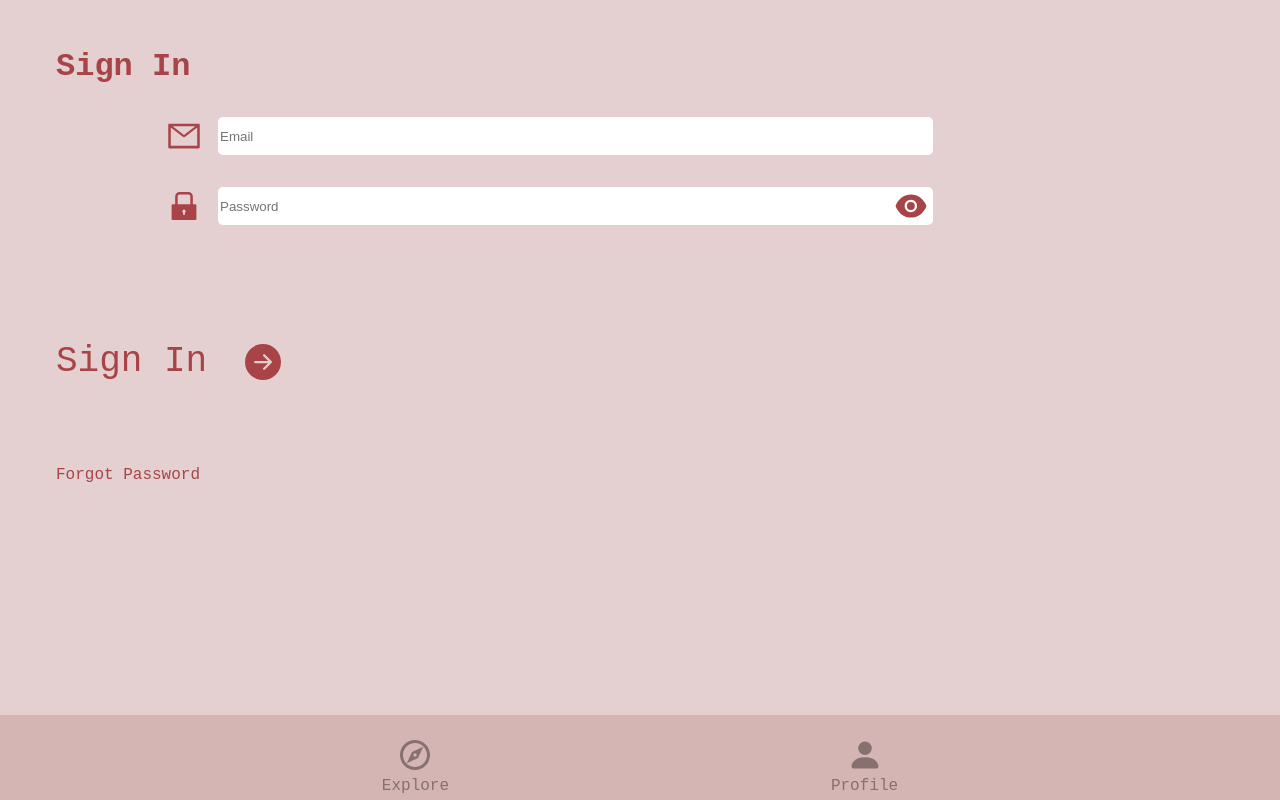
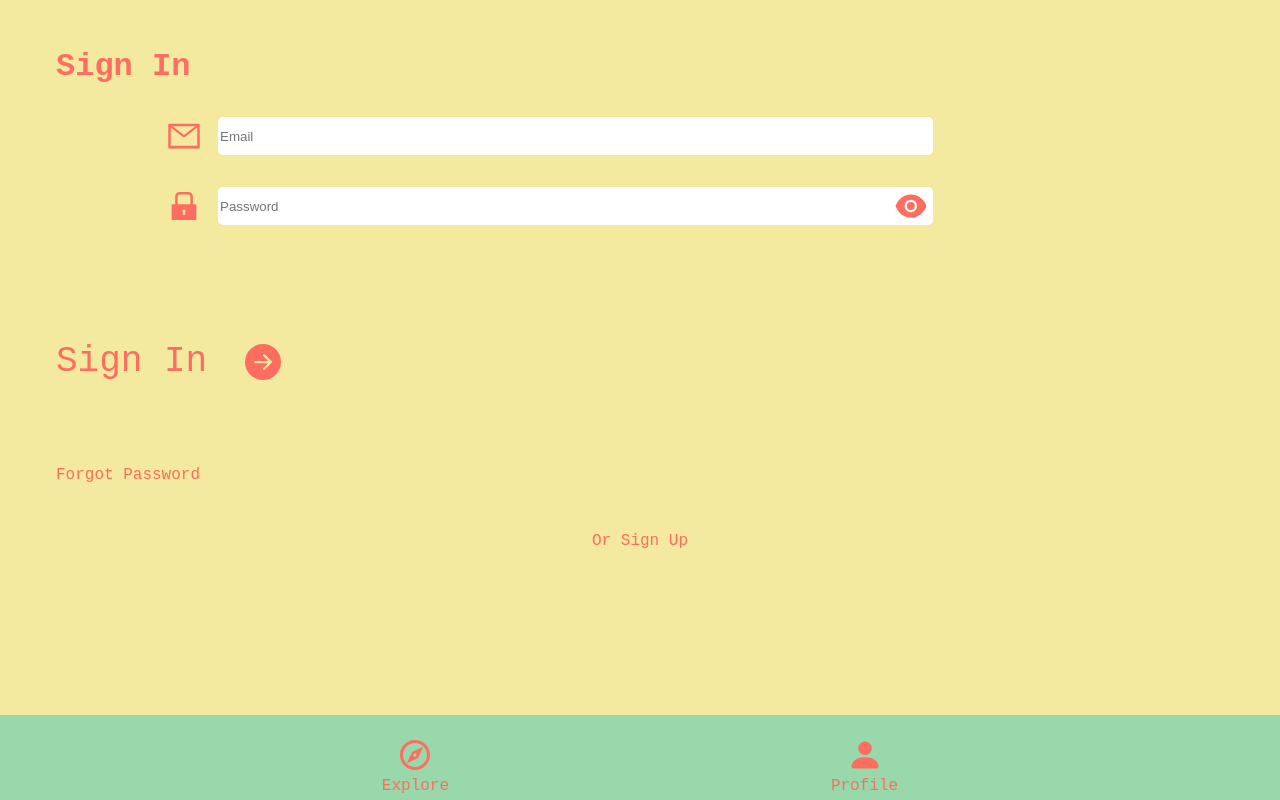
Before and after one commit to tkg613/Pet-Store, a React (Create React App) app: page /sign-in in a window 1280 px wide. Built offline with nearby package versions, Linux system fonts and the light colour scheme; no server answers.

Commit message:
Add private route

```diff
--- a/src/App.js
+++ b/src/App.js
@@ -5,7 +5,8 @@ import SignUp from "./pages/SignUp";
 import SignIn from "./pages/SignIn";
 import ForgotPassword from './pages/ForgotPassword'
 import Navbar from "./components/Navbar";
-//import './bootstrap.min.css'
+import PrivateRoute from "./components/PrivateRoute";
+import 'react-toastify/dist/ReactToastify.css'
 
 function App() {
   return (
@@ -13,7 +14,9 @@ function App() {
       <Router>
         <Routes>
           <Route path="/" element={<Explore />} />
-          <Route path="/profile" element={<Profile />} />
+          <Route path="/profile" element={<PrivateRoute />}>
+            <Route path="/profile" element={<Profile />} />
+          </Route>
           <Route path="/sign-in" element={<SignIn />} />
           <Route path="/sign-up" element={<SignUp />} />
           <Route path="/forgot-password" element={<ForgotPassword />} />
--- a/src/components/Navbar.js
+++ b/src/components/Navbar.js
@@ -19,11 +19,11 @@ const Navbar = () => {
       <nav className='navbarNav'>
         <ul className='navbarListItems'>
           <li className='navbarListItem' onClick={() => navigate('/')}>
-            <MdOutlineExplore fill={pathMatchRoute('/') ? '#A84448' : '#867070'} className='exploreIcon'/>
+            <MdOutlineExplore fill={pathMatchRoute('/') ? '#A84448' : '#FF6D60'} className='exploreIcon'/>
             <p className={pathMatchRoute('/') ? 'navbarIconNameActive' : 'navbarIconName'}>Explore</p>
           </li>
           <li className='navbarListItem' onClick={() => navigate('/profile')}>
-            <BsFillPersonFill fill={pathMatchRoute('/profile') ? '#A84448' : '#867070'} className='profileIcon'/>
+            <BsFillPersonFill fill={pathMatchRoute('/profile') ? '#A84448' : '#FF6D60'} className='profileIcon'/>
             <p className={pathMatchRoute('/profile') ? 'navbarIconNameActive' : 'navbarIconName'}>Profile</p>
           </li>
         </ul>
--- /dev/null
+++ b/src/components/PrivateRoute.js
@@ -0,0 +1,16 @@
+import React from 'react'
+import {Navigate, Outlet} from 'react-router-dom'
+import { useAuthStatus } from '../hooks/useAuthStatus'
+
+const PrivateRoute = () => {
+
+  const {loggedIn, loading} = useAuthStatus()
+
+  if (loading) {
+    <h3>Loading...</h3>
+  }
+
+  return loggedIn ? <Outlet /> : <Navigate to='/sign-in' />
+}
+
+export default PrivateRoute
--- /dev/null
+++ b/src/hooks/useAuthStatus.js
@@ -0,0 +1,21 @@
+import { useState, useEffect } from "react";
+import { onAuthStateChanged } from "firebase/auth";
+import {auth} from '../firebase.config'
+
+export const useAuthStatus = function() {
+
+  const [loggedIn, setLoggedIn] = useState(false)
+  const [loading, setLoading] = useState(true)
+
+  useEffect(() => {
+    onAuthStateChanged(auth, (user) => {
+      if (user){
+        setLoggedIn(true)
+      }
+      setLoading(false)
+    })
+  }, [])
+
+  return {loggedIn, loading}
+
+}
--- a/src/index.css
+++ b/src/index.css
@@ -4,7 +4,7 @@
 
 body {
   font-family: 'Inconsolata', monospace;
-  background-color: #E4D0D0;
+  background-color: #F3E99F;
 }
 
 .navbar {
@@ -16,7 +16,7 @@ body {
   display: flex;
   justify-content: center;
   align-items: center;
-  background-color: #D5B4B4;
+  background-color: #98D8AA;
 }
 
 .navbarNav {
@@ -55,7 +55,7 @@ body {
 
 .navbarIconName {
   margin-top: 0.25rem;
-  color: #867070;
+  color: #FF6D60;
 }
 
 .navbarIconNameActive {
@@ -107,7 +107,7 @@ body {
   vertical-align: middle;
   height: 36px;
   width: 36px;
-  fill: #A84448;
+  fill: #FF6D60;
   right: 2.5rem;
   position: relative;
   cursor: pointer;
@@ -117,7 +117,7 @@ body {
   vertical-align: middle;
   height: 36px;
   width: 36px;
-  fill: #A84448;
+  fill: #FF6D60;
   cursor: pointer;
 }
 
@@ -133,13 +133,13 @@ body {
 .signInHeader {
   margin-top: 3rem;
   margin-left: 3rem;
-  color: #A84448;
+  color: #FF6D60;
 }
 
 .signInButtonDiv {
   display: flex;
   font-size: 36px;
-  color: #A84448;
+  color: #FF6D60;
   padding: 3rem;
 }
 
@@ -154,12 +154,58 @@ body {
   vertical-align: middle;
   height: 36px;
   width: 36px;
-  fill: #A84448;
+  fill: #FF6D60;
   cursor: pointer;
 }
 
 .forgotPasswordLink {
   text-decoration: none;
-  color: #A84448;
+  color: #FF6D60;
   margin-left: 3rem;
 }
+
+.orSignUp {
+  display: flex;
+  text-decoration: none;
+  color: #FF6D60;
+  margin-top: 3rem;
+  justify-content: center;
+}
+
+/* Profile Page */
+
+.profileInfoDiv {
+  display: block;
+}
+
+.profileName {
+  display: flex;
+  margin: 0.5rem;
+  font-size: 24px;
+  align-items: center;
+  color: #FF6D60;
+}
+
+.profileEmail {
+  display: flex;
+  margin: 0.5rem;
+  font-size: 24px;
+  align-items: center;
+  color: #FF6D60;
+}
+
+.profileLogout {
+  display: flex;
+  margin-top: 2rem;
+  margin-left: 3rem;
+  font-size: 24px;
+  align-items: center;
+  color: #FF6D60;
+}
+
+.profilePageIcon {
+  height: 36px;
+  width: 36px;
+  margin-left: 2rem;
+  margin-right: 2rem;
+}
--- a/src/pages/Profile.js
+++ b/src/pages/Profile.js
@@ -1,16 +1,59 @@
 import React from 'react'
 import {auth} from '../firebase.config'
-import { useState, useEffect } from 'react'
+
+import { useState } from 'react'
+import {AiOutlineMail, AiOutlineLogout} from 'react-icons/ai'
+import {BsFillPersonFill} from 'react-icons/bs'
+import { useNavigate } from 'react-router-dom'
 
 const Profile = () => {
 
-  const [user, setUser] = useState(null)
 
-  useEffect(() => {
-    setUser(auth.currentUser)
-  }, [])
+  const [formData, setformData] = useState({
+    name: auth.currentUser.displayName,
+    email: auth.currentUser.email
+  })
 
-  return user ? <h1>{user.displayName}</h1> : 'Not logged in'
+  const {name, email} = formData
+
+  const navigate = useNavigate()
+
+  const onLogout = function(e) {
+    e.preventDefault()
+    auth.signOut()
+    navigate('/sign-in')
+  }
+
+  return (
+    <div>
+      <header>
+        <h1 style={{color: '#FF6D60'}}>My Profile</h1>
+      </header>
+
+      <div className='profileInfoDiv'>
+        <div className='profileName'>
+          <BsFillPersonFill fill='#FF6D60' className='profilePageIcon'/>
+          <p>{name}</p>
+        </div>
+
+        <div className='profileEmail'>
+          <AiOutlineMail fill='#FF6D60' className='profilePageIcon'/>
+          <p>{email}</p>
+        </div>
+
+        <div className='profileLogout'>
+          <p>Log out</p>
+          <AiOutlineLogout
+            fill='#FF6D60'
+            className='profilePageIcon'
+            cursor='pointer'
+            onClick={onLogout}
+          />
+        </div>
+      </div>
+
+    </div>
+  )
 }
 
 export default Profile
--- a/src/pages/SignIn.js
+++ b/src/pages/SignIn.js
@@ -93,6 +93,10 @@ const SignIn = () => {
           Forgot Password
         </Link>
 
+        <Link to='/sign-up' className='orSignUp'>
+          Or Sign Up
+        </Link>
+
       </form>
     </>
   )
--- a/src/pages/SignUp.js
+++ b/src/pages/SignUp.js
@@ -121,6 +121,10 @@ const SignUp = () => {
           Forgot Password
         </Link>
 
+        <Link to='/sign-in' className='orSignUp'>
+          Or Sign In
+        </Link>
+
       </form>
     </>
   )
```
